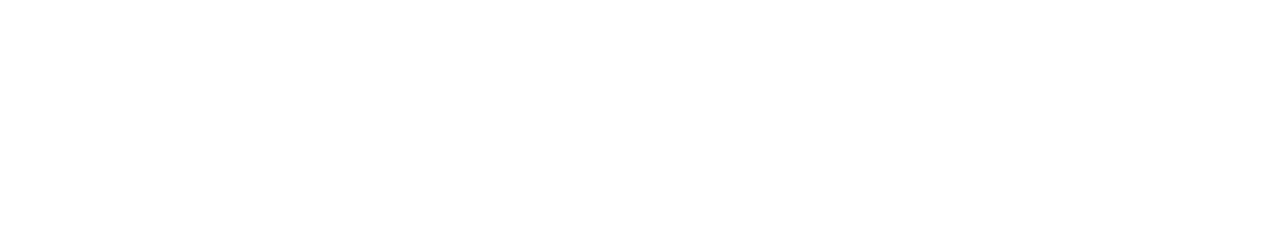
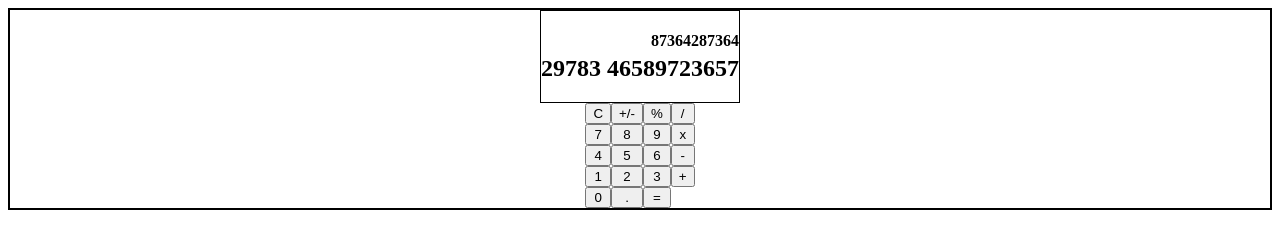
Before and after one commit to brycedesantis/calculator, a plain HTML site: page index.html in a window 1280 px wide. Drawn offline with Linux system fonts and the light colour scheme.

Commit message:
Create calculator ui

```diff
--- a/index.html
+++ b/index.html
@@ -7,7 +7,33 @@
     <link rel="stylesheet" href="style.css">
 </head>
 <body>
-    <div class="container"></div>
+    <div class="calculator">
+        <div class="display">
+            <h4 class="equation">87364287364</h4>
+            <h2 class="input">29783 46589723657</h2>
+        </div>
+        <div class="button-holder">
+            <button class="btn">C</button>
+            <button class="btn">+/-</button>
+            <button class="btn">%</button>
+            <button class="btn operator">/</button>
+            <button class="btn digits">7</button>
+            <button class="btn digits">8</button>
+            <button class="btn digits">9</button>
+            <button class="btn operator">x</button>
+            <button class="btn digits">4</button>
+            <button class="btn digits">5</button>
+            <button class="btn digits">6</button>
+            <button class="btn operator">-</button>
+            <button class="btn digits">1</button>
+            <button class="btn digits">2</button>
+            <button class="btn digits">3</button>
+            <button class="btn operator">+</button>
+            <button class="btn digits">0</button>
+            <button class="btn decimal">.</button>
+            <button class="btn operator">=</button>
+        </div>
+    </div>
     <script src="./script.js"></script>
 </body>
 </html>
--- a/style.css
+++ b/style.css
@@ -0,0 +1,30 @@
+.calculator {
+    display: flex;
+    justify-content: center;
+    align-items: center;
+    text-align: center;
+    flex-direction: column;
+    border: 2px solid black;
+}
+
+.button-holder {
+    display: grid;
+    grid-template-columns: auto auto auto auto;
+}
+
+.display {
+    display: flex;
+    flex-direction: column;
+    align-items: flex-end;
+    border: 1px solid black;
+}
+
+.display .equation {
+    margin-bottom: -15px;
+}
+
+.btn {
+    /* width: 115px;
+    margin: 5px;
+    border: none; */
+}
```
Also changed, not shown: script.js (line endings or trailing spaces).
